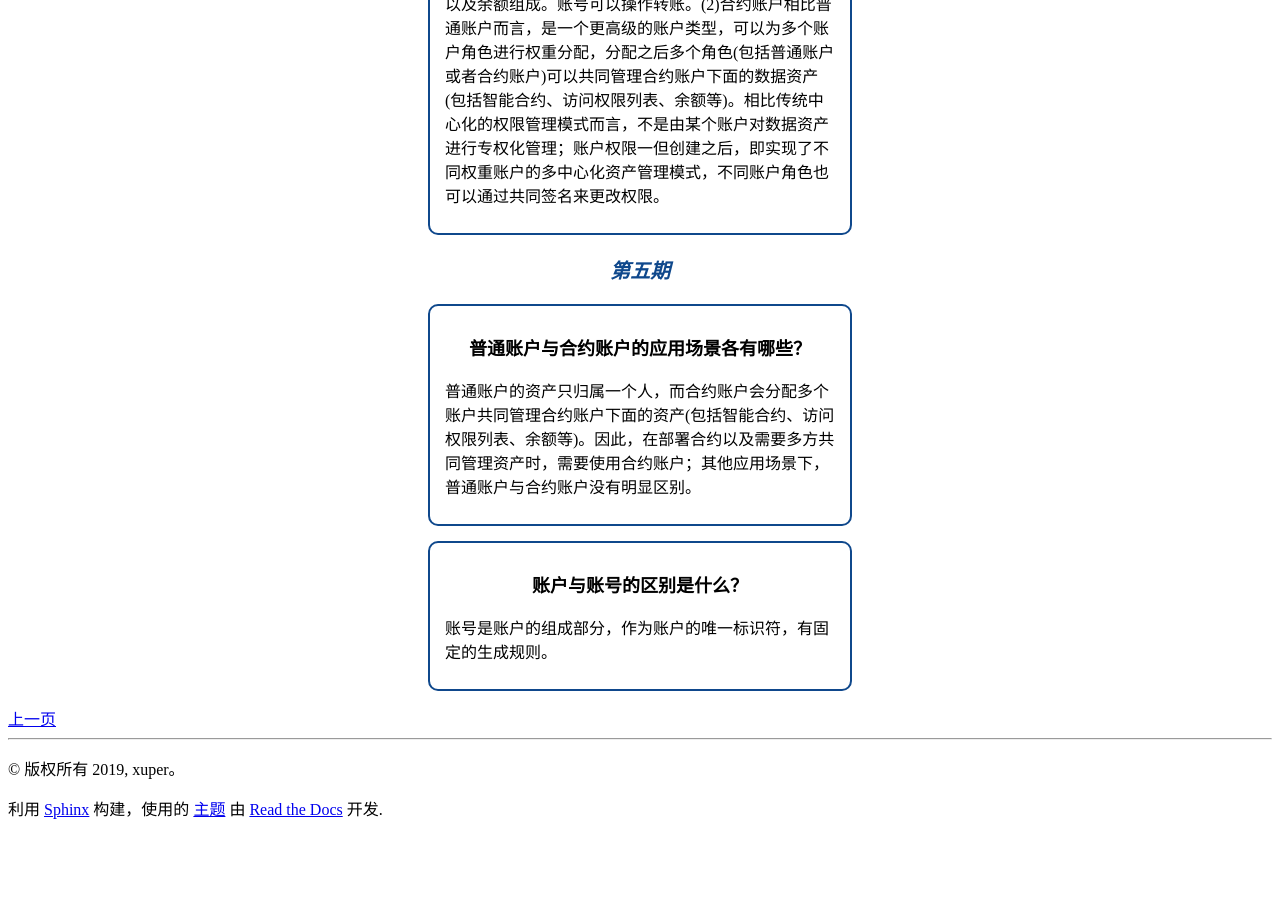
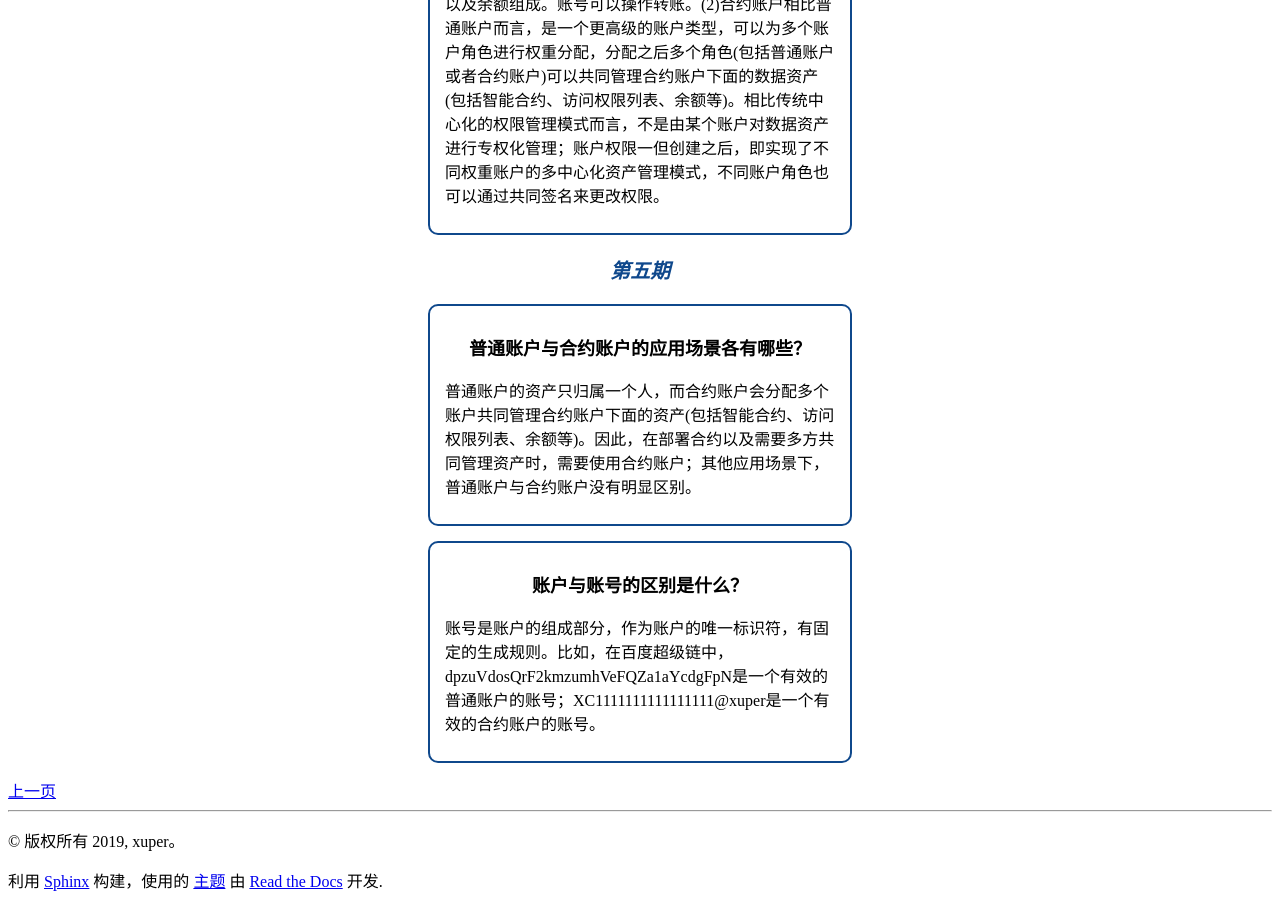
Before and after one commit to xuperchain/docs, a Sphinx documentation site: the page built from source/lessons.rst, in a window 1280 px wide and 900 px high, scrolled down 3744 px. Built offline with Sphinx 7.4.7 and the Read the Docs theme 2.0.0, drawn with Linux system fonts in a browser that asks for light colours; before the commit the page ends 4572 px from its top, so only the background shows below that.

Commit message:
Update lessons.rst

```diff
--- a/source/lessons.rst
+++ b/source/lessons.rst
@@ -125,4 +125,4 @@
 
     .. container:: text
 
-        账号是账户的组成部分，作为账户的唯一标识符，有固定的生成规则。
+        账号是账户的组成部分，作为账户的唯一标识符，有固定的生成规则。比如，在百度超级链中，dpzuVdosQrF2kmzumhVeFQZa1aYcdgFpN是一个有效的普通账户的账号；XC1111111111111111@xuper是一个有效的合约账户的账号。
```
